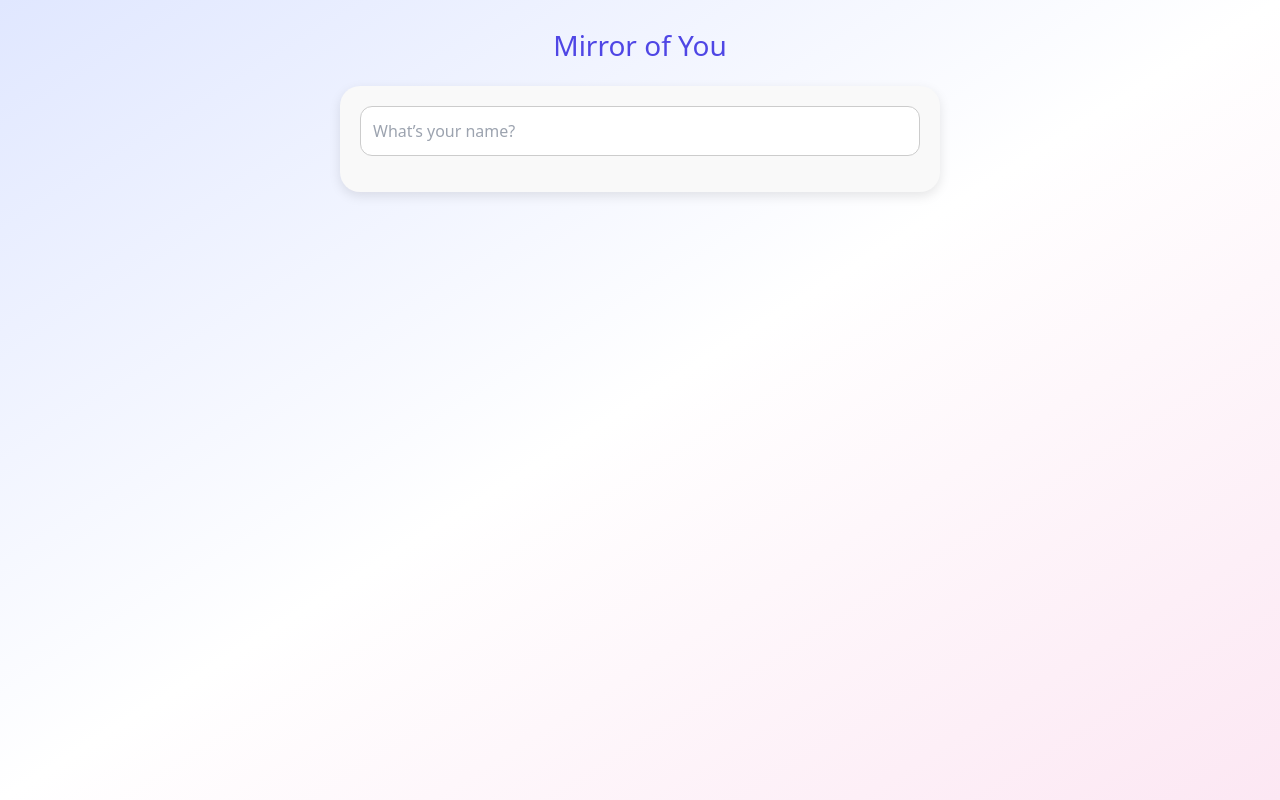
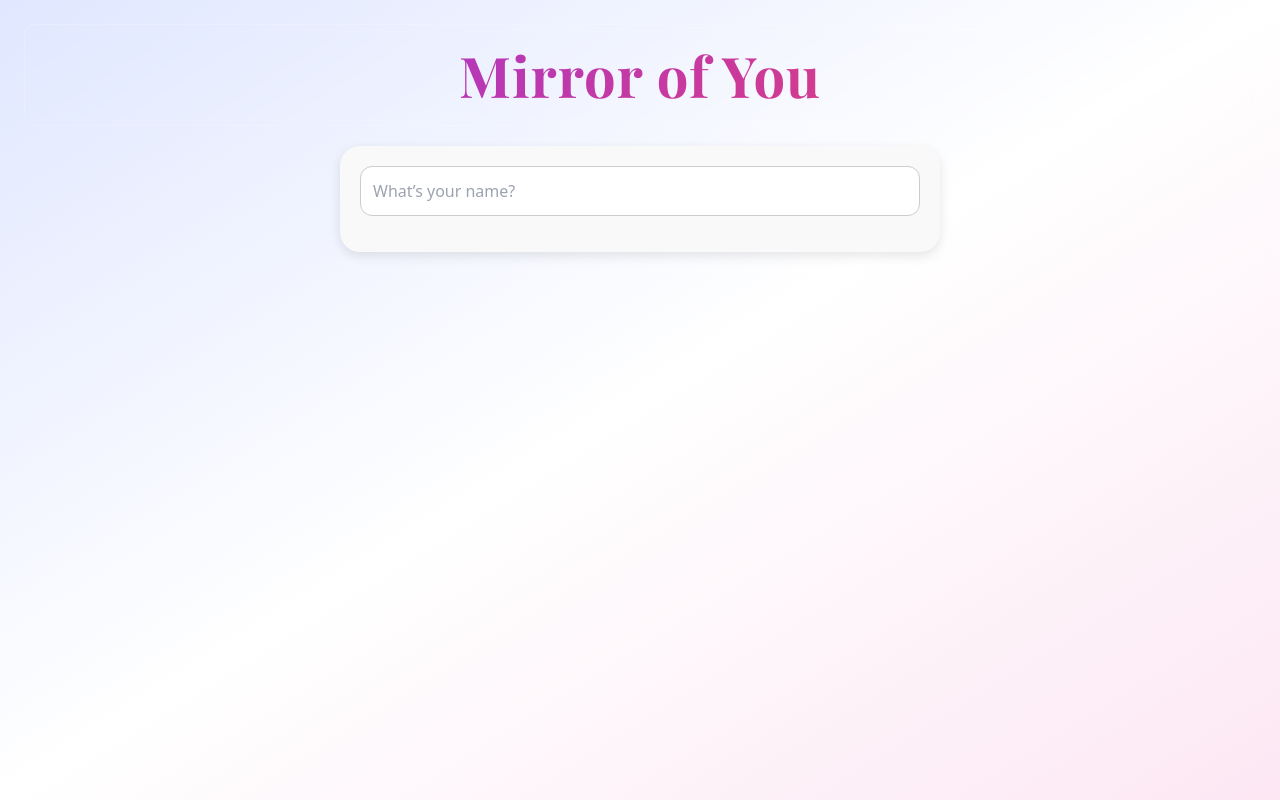
Before and after one commit to KaleenaOrion/MirrorOfYou, a React (Create React App) app: page / in a window 1280 px wide. Built offline with nearby package versions, Linux system fonts and the light colour scheme.

Commit message:
✨ Added Playfair Display header with glass effect

```diff
--- a/public/index.html
+++ b/public/index.html
@@ -25,6 +25,7 @@
       Learn how to configure a non-root public URL by running `npm run build`.
     -->
     <title>React App</title>
+    <link href="https://fonts.googleapis.com/css2?family=Playfair+Display:wght@400;600;700&display=swap" rel="stylesheet">
   </head>
   <body>
     <noscript>You need to enable JavaScript to run this app.</noscript>
--- a/src/MirrorOfYou.js
+++ b/src/MirrorOfYou.js
@@ -210,9 +210,25 @@ console.log(themes);
   };
 return (
   <div className="min-h-screen bg-gradient-to-br from-indigo-100 via-white to-pink-100 p-6 relative overflow-hidden font-sans">
-    <h1 style={{ color: '#4f46e5', fontSize: '28px', textAlign: 'center', marginBottom: '20px' }}>
-      Mirror of You
-    </h1>
+    <h1 style={{
+  fontFamily: '"Playfair Display", serif',
+  fontSize: '56px',
+  textAlign: 'center',
+  marginBottom: '20px',
+  background: 'linear-gradient(135deg, #9333ea, #f43f5e)',
+  WebkitBackgroundClip: 'text',
+  WebkitTextFillColor: 'transparent',
+  fontWeight: '700',
+  letterSpacing: '1px',
+  backdropFilter: 'blur(4px)',
+  WebkitBackdropFilter: 'blur(4px)',
+  padding: '8px 16px',
+  borderRadius: '12px',
+  border: '1px solid rgba(255, 255, 255, 0.2)',
+  backgroundColor: 'rgba(255, 255, 255, 0.05)'
+}}>
+  Mirror of You
+</h1>
 
     {showConfetti && <Confetti recycle={false} numberOfPieces={250} />}
 
```
